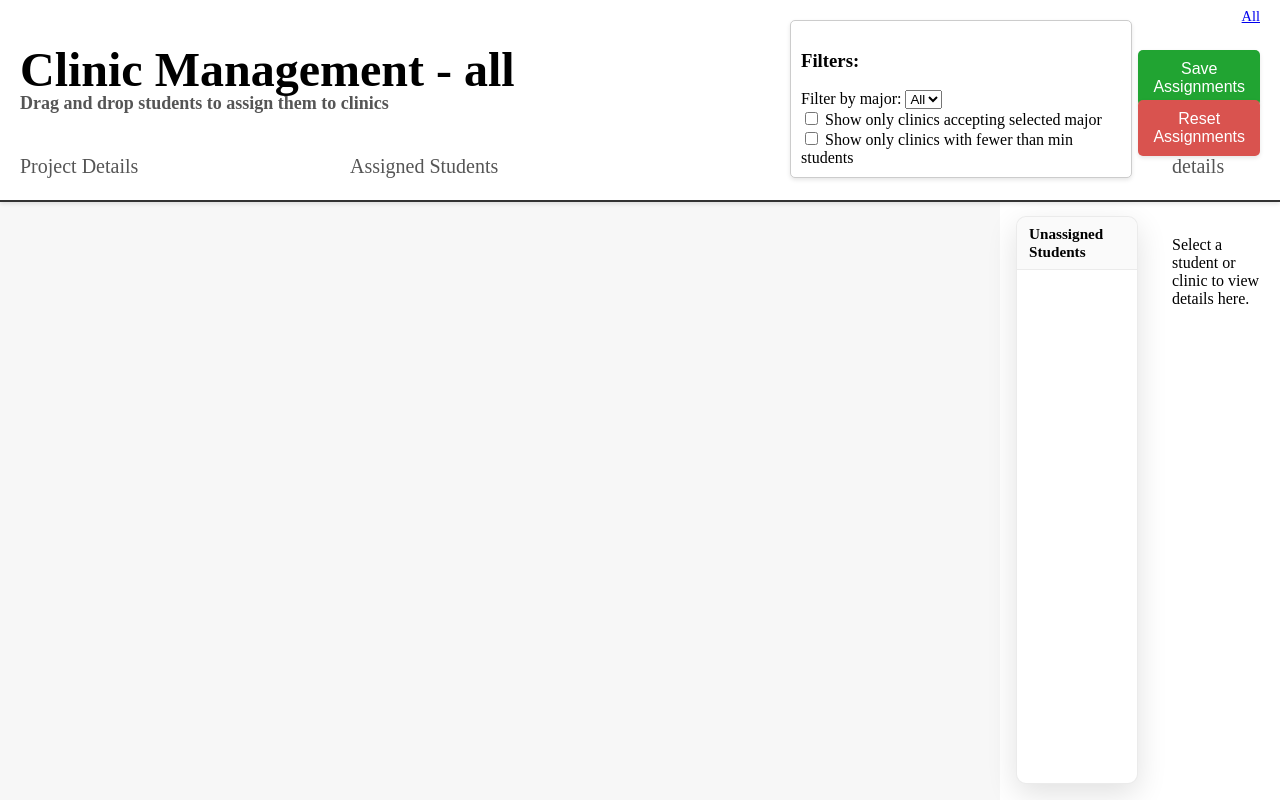
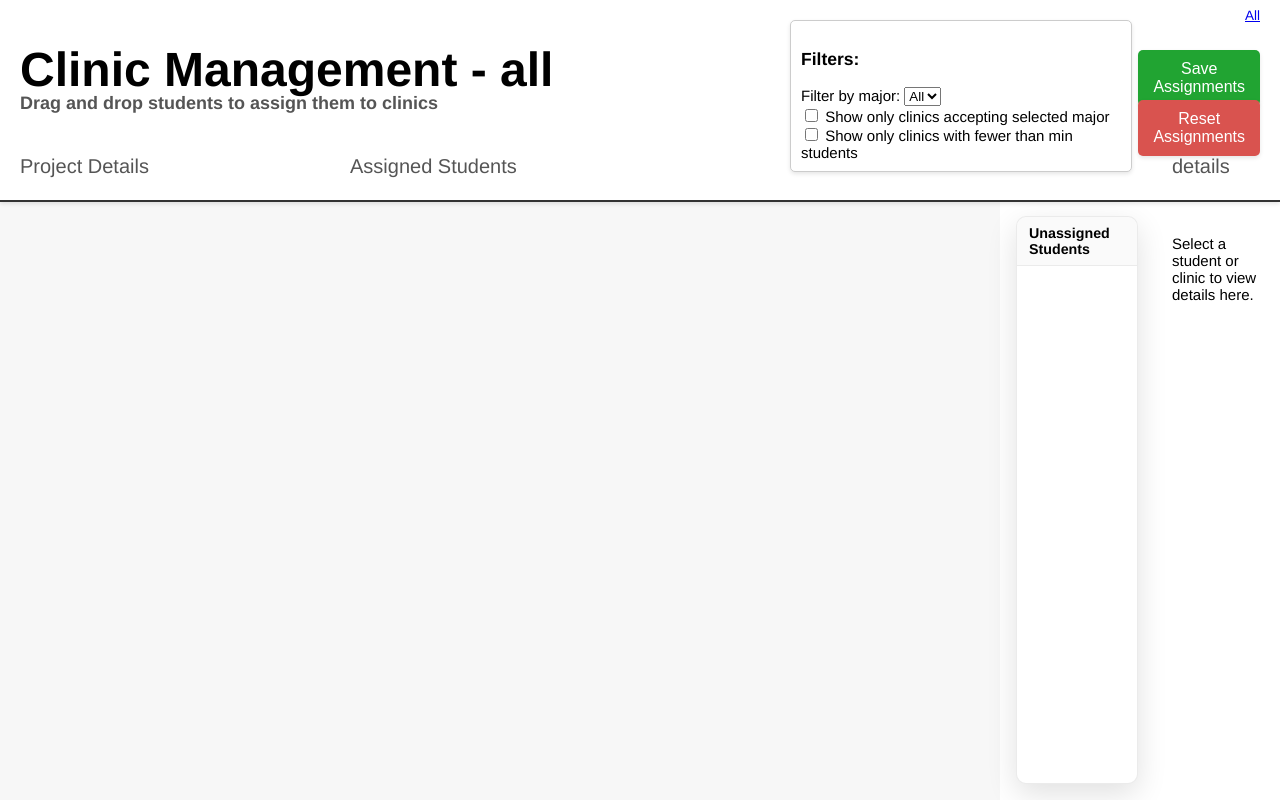
Before and after one commit to ebradley0/ClinicSort, a Django app: page /clinicManagementView/all/ in a window 1280 px wide. Run offline with Django 5.2, Linux system fonts and the light colour scheme; data that the repository does not hold is empty; parts of the project's set-up code (start-up, migrations or seed data) failed here and were passed over; some libraries are stand-ins or nearby versions.

Commit message:
Changed font for Clinic_ops to helvetica

```diff
--- a/ClinicMatchApp/static/css/clinic_ops.css
+++ b/ClinicMatchApp/static/css/clinic_ops.css
@@ -247,6 +247,7 @@
 html, body {
   height: 100%;
   margin: 0;
+  font: 15px Helvetica, Arial, sans-serif;
 }
 
 /* Main content to the right of clinics column */
```
